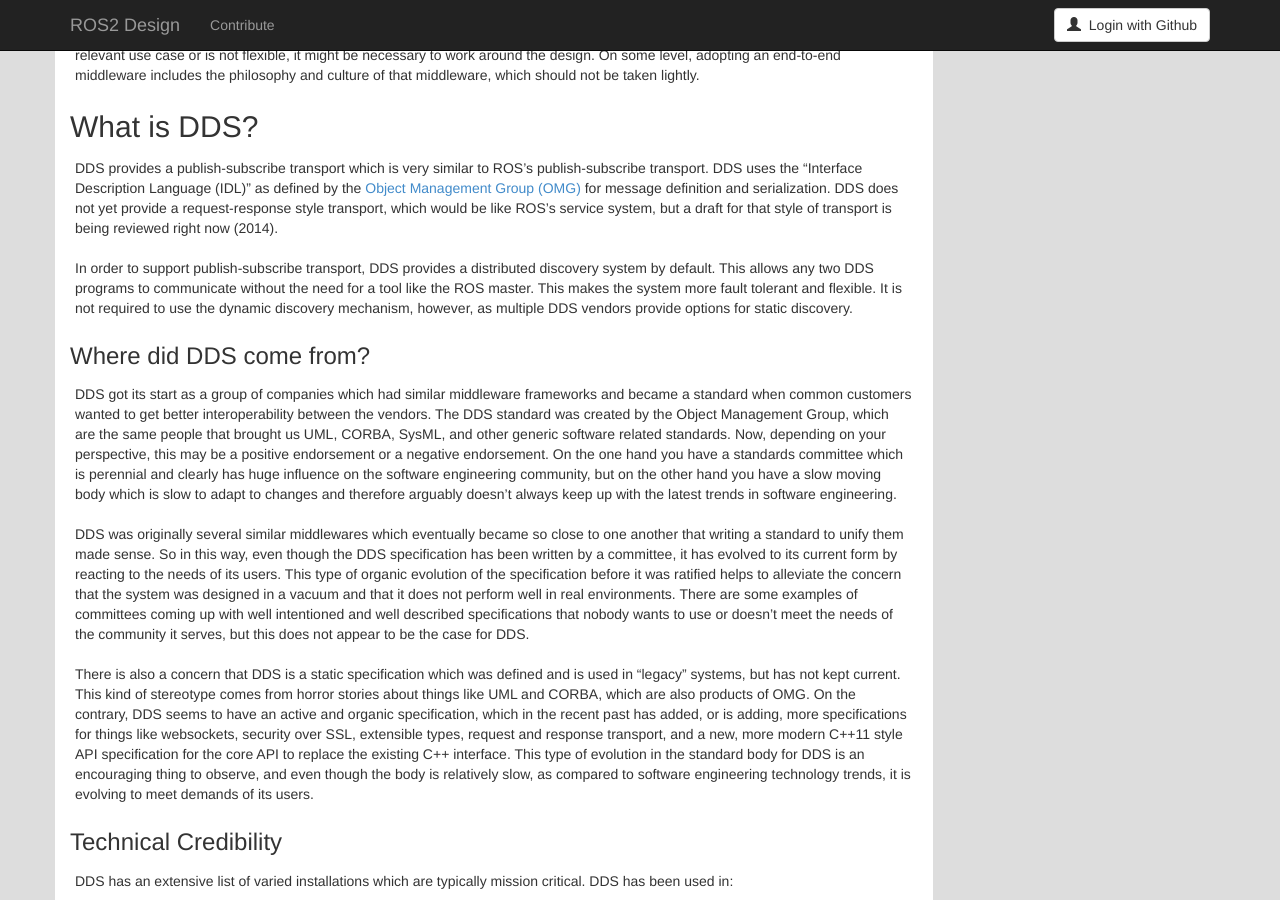
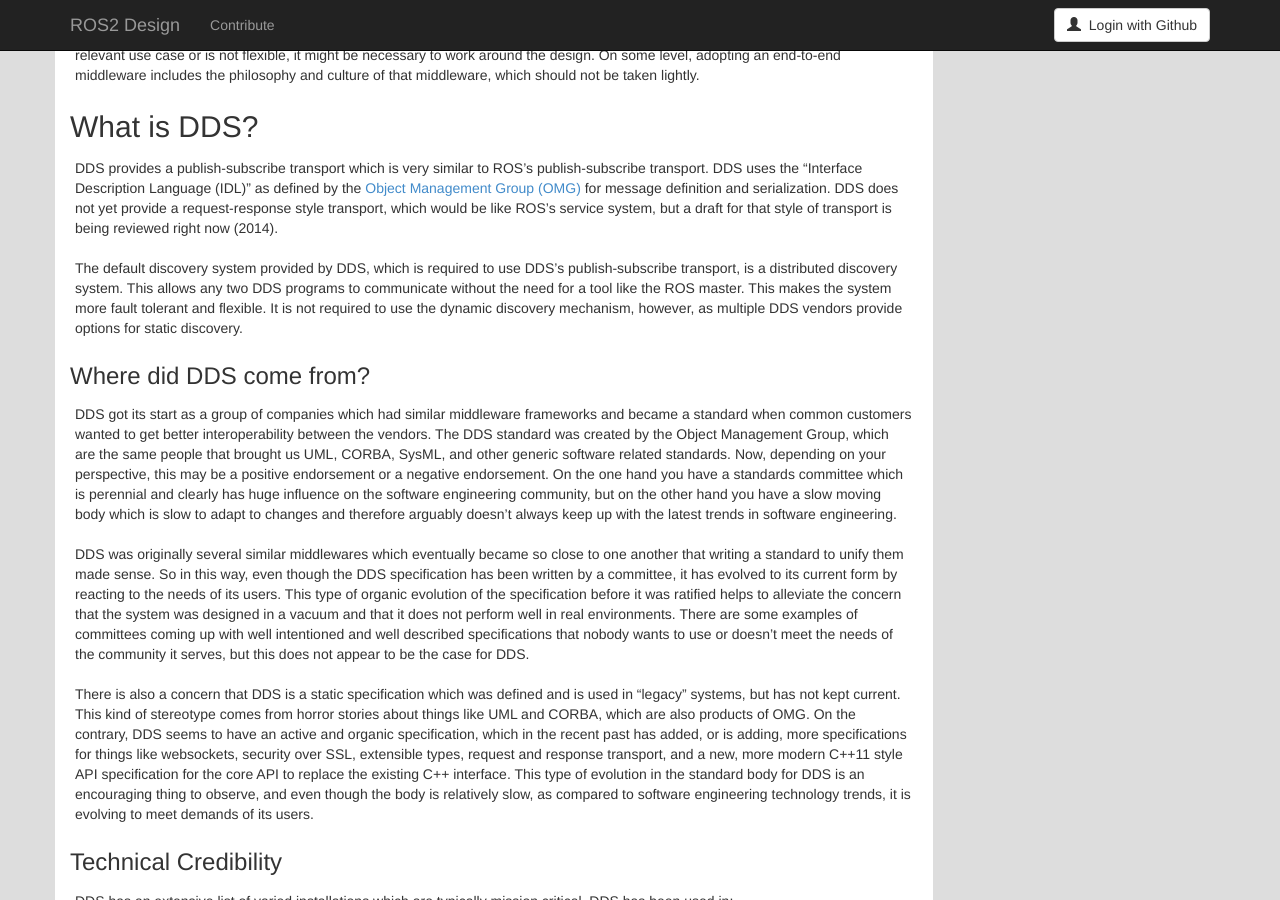
Before and after one commit to ros2/design, a Jekyll site: the page built from articles/20_ros_with_dds.md, in a window 1280 px wide and 900 px high, scrolled down 569 px. Built offline with Jekyll 4.4.1, drawn with Linux system fonts in a browser that asks for light colours; nearby versions of some CDN libraries.

Commit message:
Update 20_ros_with_dds.md

```diff
--- a/articles/20_ros_with_dds.md
+++ b/articles/20_ros_with_dds.md
@@ -39,7 +39,7 @@
 DDS uses the "Interface Description Language (IDL)" as defined by the [Object Management Group (OMG)](http://www.omg.org/) for message definition and serialization.
 DDS does not yet provide a request-response style transport, which would be like ROS's service system, but a draft for that style of transport is being reviewed right now (2014).
 
-In order to support publish-subscribe transport, DDS provides a distributed discovery system by default.
+The default discovery system provided by DDS, which is required to use DDS's publish-subscribe transport, is a distributed discovery system.
 This allows any two DDS programs to communicate without the need for a tool like the ROS master.
 This makes the system more fault tolerant and flexible.
 It is not required to use the dynamic discovery mechanism, however, as multiple DDS vendors provide options for static discovery.
```
